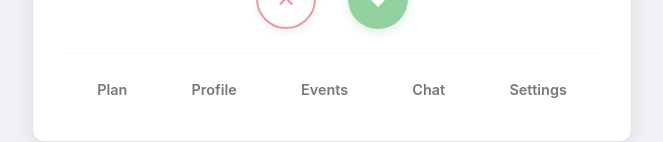
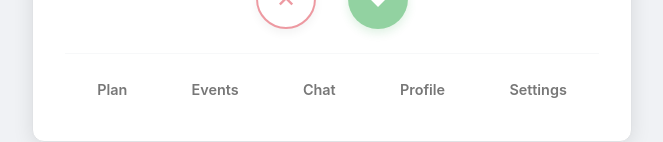
Before and after one commit to bj322-design/ICSI-418Y-Decide, a React (Create React App) app: page /Home in a window 1280 px wide. Shown: the part 708-850 px from the top of the page, without its empty margins (308-971 px from the left). Built offline with nearby package versions, Linux system fonts and the light colour scheme; no server answers.

Commit message:
Swap position of nav buttons

```diff
--- a/src/Home.js
+++ b/src/Home.js
@@ -108,9 +108,9 @@ const Home = () => {
                 {/* Navigation Buttons */}
                 <div className="nav-dock">
                     <Link to="/SocialPlanner" className="dock-link">Plan</Link>
-                    <Link to="/Profile" className="dock-link">Profile</Link>
                     <Link to="/Events" className="dock-link">Events</Link>
                     <Link to="/Chat" className="dock-link">Chat</Link>
+                    <Link to="/Profile" className="dock-link">Profile</Link>
                     <Link to="/Settings" className="dock-link">Settings</Link>
                 </div>
             </div>
```
